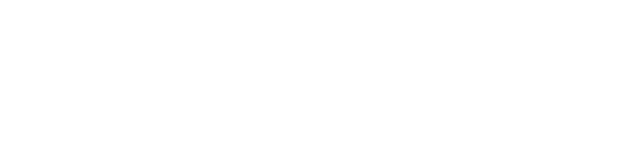
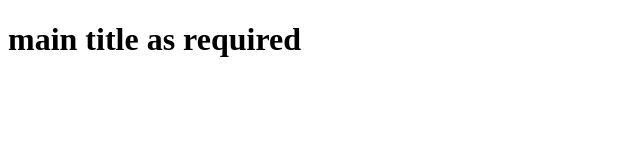
Before and after one commit to paulowilder/-helloWorld-, a plain HTML site: page index.html in a window 1280 px wide. Shown: the whole page, without its empty margins (0-640 px from the left). Drawn offline with Linux system fonts and the light colour scheme.

Commit message:
h1 update in body

```diff
--- a/index.html
+++ b/index.html
@@ -7,6 +7,7 @@
 </head>
 
 <body>
+<h1>  main title as required </h1>
 
 
 </body>
```
